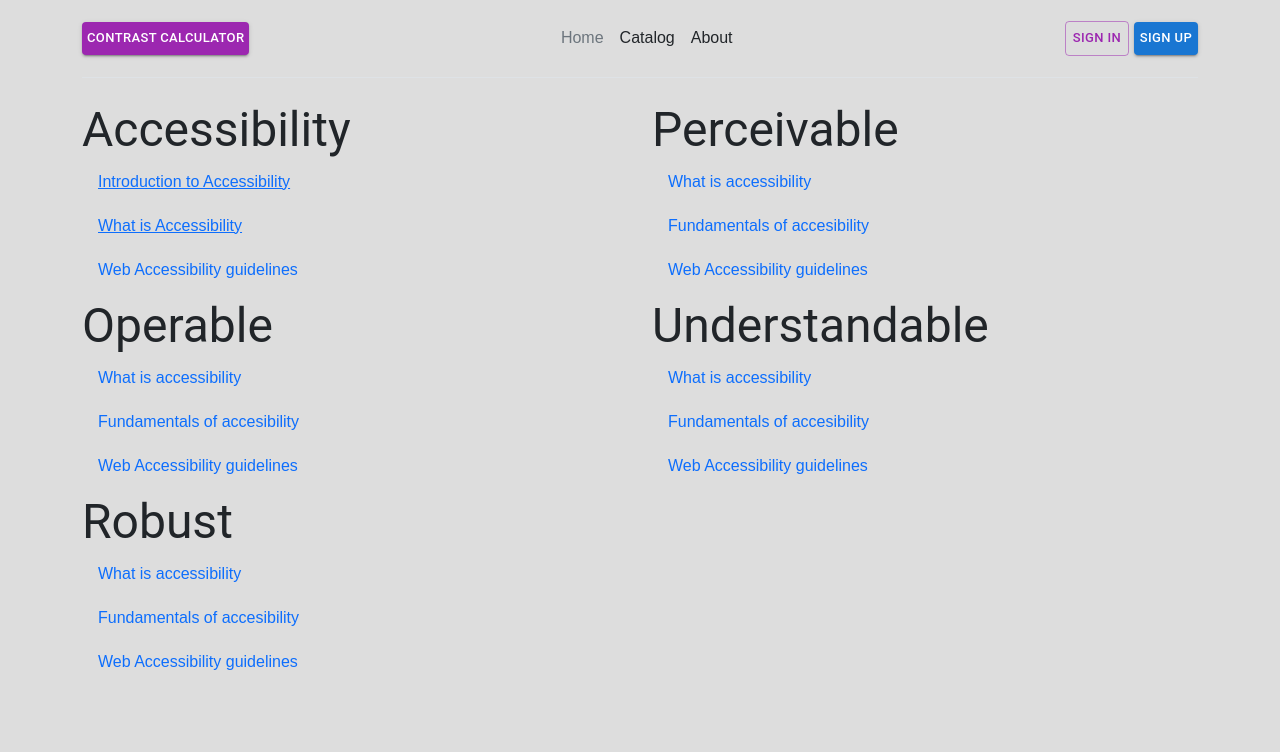
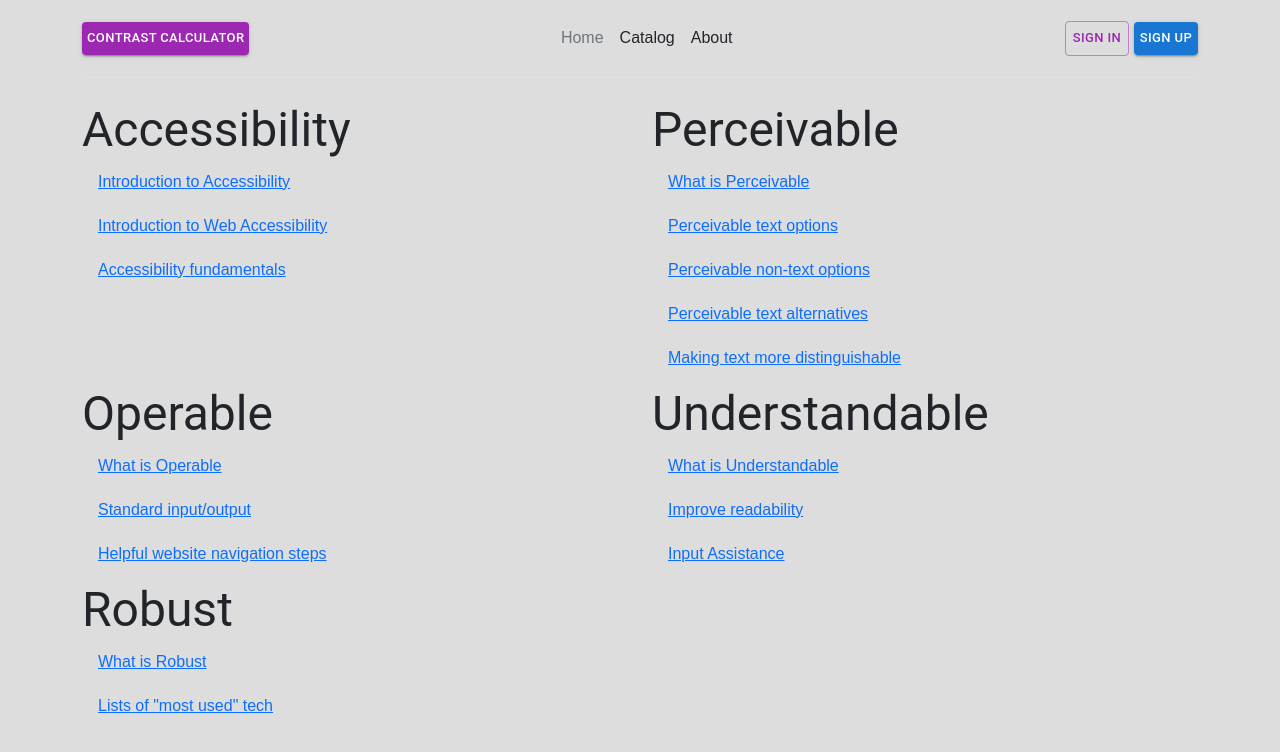
Before and after one commit to bailey-strum/capstone-accessibility, a React (Create React App) app: page /catalog in a window 1280 px wide. Shown: the top 752 px of the page. Built offline with nearby package versions, Linux system fonts and the light colour scheme.

Commit message:
made more changes and finished the catalog

```diff
--- a/src/Pages/LoggedOut/Catalog.tsx
+++ b/src/Pages/LoggedOut/Catalog.tsx
@@ -25,19 +25,19 @@ const Catalog = () => {
                                 <li className="nav-item">
                                     <a className="nav-link" href="#">
                                         <span data-feather="file" className="align-text-bottom"></span>
-                                        <a href = "https://www.w3.org/WAI/fundamentals/accessibility-intro/" > Introduction to Accessibility </a>
+                                        <a href = "https://en.wikipedia.org/wiki/Accessibility" > Introduction to Accessibility </a>
+                                    </a>
+                                </li>
+                                <li className="nav-item">
+                                    <a className="nav-link" href="#">
+                                        <span data-feather="file" className="align-text-bottom"></span>
+                                        <a href = "https://www.w3.org/WAI/fundamentals/accessibility-intro/" > Introduction to Web Accessibility </a>
                                     </a>
                                 </li>
                                 <li className="nav-item">
                                     <a className="nav-link" href="#">
                                         <span data-feather="shopping-cart" className="align-text-bottom"></span>
-                                      <a href = "https://www.w3.org/WAI/fundamentals/accessibility-intro/#what" > What is Accessibility </a>
-                                    </a>
-                                </li>
-                                <li className="nav-item">
-                                    <a className="nav-link" href="#">
-                                        <span data-feather="users" className="align-text-bottom"></span>
-                                        Web Accessibility guidelines
+                                      <a href = "https://www.w3.org/WAI/fundamentals/accessibility-intro/#what" > Accessibility fundamentals </a>
                                     </a>
                                 </li>
                             </ul>
@@ -51,19 +51,31 @@ const Catalog = () => {
                                 <li className="nav-item">
                                     <a className="nav-link" href="#">
                                         <span data-feather="file" className="align-text-bottom"></span>
-                                        What is accessibility
+                                        <a href = "/Perceivable/#perceive_intro" > What is Perceivable </a>
                                     </a>
                                 </li>
                                 <li className="nav-item">
                                     <a className="nav-link" href="#">
                                         <span data-feather="shopping-cart" className="align-text-bottom"></span>
-                                        Fundamentals of accesibility
+                                        <a href = "/Perceivable/#perceive_text_option" > Perceivable text options </a>
                                     </a>
                                 </li>
                                 <li className="nav-item">
                                     <a className="nav-link" href="#">
                                         <span data-feather="users" className="align-text-bottom"></span>
-                                        Web Accessibility guidelines
+                                        <a href = "/Perceivable/#perceive_nontext_options" > Perceivable non-text options </a>
+                                    </a>
+                                </li>
+                                <li className="nav-item">
+                                    <a className="nav-link" href="#">
+                                        <span data-feather="users" className="align-text-bottom"></span>
+                                        <a href = "/Perceivable/#perceive_text_alts" > Perceivable text alternatives </a>
+                                    </a>
+                                </li>
+                                <li className="nav-item">
+                                    <a className="nav-link" href="#">
+                                        <span data-feather="users" className="align-text-bottom"></span>
+                                        <a href = "/Perceivable/#perceive_distinguish" > Making text more distinguishable </a>
                                     </a>
                                 </li>
                             </ul>
@@ -77,19 +89,19 @@ const Catalog = () => {
                                 <li className="nav-item">
                                     <a className="nav-link" href="#">
                                         <span data-feather="file" className="align-text-bottom"></span>
-                                        What is accessibility
+                                        <a href = "/Operable/#operable_intro" > What is Operable </a>
                                     </a>
                                 </li>
                                 <li className="nav-item">
                                     <a className="nav-link" href="#">
                                         <span data-feather="shopping-cart" className="align-text-bottom"></span>
-                                        Fundamentals of accesibility
+                                        <a href = "/Operable/#operable_standardIO" > Standard input/output </a>
                                     </a>
                                 </li>
                                 <li className="nav-item">
                                     <a className="nav-link" href="#">
                                         <span data-feather="users" className="align-text-bottom"></span>
-                                        Web Accessibility guidelines
+                                        <a href = "/Operable/#operable_nagivation" > Helpful website navigation steps </a>
                                     </a>
                                 </li>
                             </ul>
@@ -103,19 +115,19 @@ const Catalog = () => {
                                 <li className="nav-item">
                                     <a className="nav-link" href="#">
                                         <span data-feather="file" className="align-text-bottom"></span>
-                                        What is accessibility
+                                        <a href = "/Understandable/#understandable_intro" > What is Understandable </a>
                                     </a>
                                 </li>
                                 <li className="nav-item">
                                     <a className="nav-link" href="#">
                                         <span data-feather="shopping-cart" className="align-text-bottom"></span>
-                                        Fundamentals of accesibility
+                                        <a href = "/Understandable/#understandable_readability" > Improve readability </a>
                                     </a>
                                 </li>
                                 <li className="nav-item">
                                     <a className="nav-link" href="#">
                                         <span data-feather="users" className="align-text-bottom"></span>
-                                        Web Accessibility guidelines
+                                        <a href = "/Understandable/#understandable_input_assistance" > Input Assistance </a>
                                     </a>
                                 </li>
                             </ul>
@@ -129,19 +141,13 @@ const Catalog = () => {
                                 <li className="nav-item">
                                     <a className="nav-link" href="#">
                                         <span data-feather="file" className="align-text-bottom"></span>
-                                        What is accessibility
+                                        <a href = "/Robust/#robust_intro" > What is Robust </a>
                                     </a>
                                 </li>
                                 <li className="nav-item">
                                     <a className="nav-link" href="#">
                                         <span data-feather="shopping-cart" className="align-text-bottom"></span>
-                                        Fundamentals of accesibility
-                                    </a>
-                                </li>
-                                <li className="nav-item">
-                                    <a className="nav-link" href="#">
-                                        <span data-feather="users" className="align-text-bottom"></span>
-                                        Web Accessibility guidelines
+                                        <a href = "/Robust/#robust_list_of_tech" > Lists of "most used" tech   </a>
                                     </a>
                                 </li>
                             </ul>
--- a/src/Pages/LoggedOut/HomeScreen.tsx
+++ b/src/Pages/LoggedOut/HomeScreen.tsx
@@ -73,7 +73,7 @@ const HomeScreen = () => {
 
 
 
-                        <Card sx={{ maxWidth: 310}} onClick={() => navigate('/understandable')}>
+                        <Card sx={{ maxWidth: 350}} onClick={() => navigate('/understandable')}>
                             <CardActionArea>
                                 <CardMedia
                                 component="img"
--- a/src/Pages/LoggedOut/Operable.tsx
+++ b/src/Pages/LoggedOut/Operable.tsx
@@ -14,10 +14,10 @@ const Operable = () => {
         <body>
 
         <div className="first_paragraph">
-        <p>Functionality available from keyboard - the keyboard should be the baseline of expected input rather than keyboard and mouse. This means that a standard keyboard should be able to seamlessly navigate and operate the functionality of a website. </p>
+        <p id="operable_intro">Functionality available from keyboard - the keyboard should be the baseline of expected input rather than keyboard and mouse. This means that a standard keyboard should be able to seamlessly navigate and operate the functionality of a website. </p>
         </div>
 <div className="io_methods">
-<p>The following are examples of standard input methods</p>
+<p id="operable_standardIO">The following are examples of standard input methods</p>
 
 <ul>
    <li> A keyboard alone </li>
@@ -80,7 +80,7 @@ const Operable = () => {
 
 
 <div className="fifth_paragraph">
-<p>Users should be able to easily navigate themself both within the website and within the page they are located in  </p>
+<p id="operable_nagivation">Users should be able to easily navigate themself both within the website and within the page they are located in  </p>
 
 <p> For within the website </p>
 <ul>
--- a/src/Pages/LoggedOut/Perceivable.tsx
+++ b/src/Pages/LoggedOut/Perceivable.tsx
@@ -14,7 +14,7 @@ const Perceivable = () => {
         <body>
 
         <div className="initial_paragraph">
-        <p> Making a website perceivable means that users must be able to perceive the information in some way using one or more of their senses. The critical part of the perceivable category in web accessibility is that the content is presented in different ways, enough to make sure as many people as possible can still perceive it.</p>
+        <p id="perceive_intro"> Making a website perceivable means that users must be able to perceive the information in some way using one or more of their senses. The critical part of the perceivable category in web accessibility is that the content is presented in different ways, enough to make sure as many people as possible can still perceive it.</p>
 
         <p>Adaptability: Content should have multiple ways of being presented.</p>
         <p>Distinguishability: Content should be easy to see and hear.</p>
@@ -52,7 +52,7 @@ const Perceivable = () => {
         </div>
 
         <div className="text_list">
-        <h5>Text content:</h5>
+        <h5 id ="perceive_text_option">Text content:</h5>
         <ul>
        <li> Customizable features make your website more accessible. </li>
         <li>Text to speech </li>
@@ -68,7 +68,7 @@ const Perceivable = () => {
 
 
         <div className="non_text_list">
-        <h5>Non-text content (images, audio, video, and multimedia): </h5>
+        <h5 id="perceive_nontext_options">Non-text content (images, audio, video, and multimedia): </h5>
         <p>With non-text content, you want to give the user an experience as close as possible to being able to see the visual media when they cannot see it. </p>
         <ul>
         <li>Use short equivalents for images, such as icons, buttons, and graphics</li>
@@ -90,7 +90,7 @@ const Perceivable = () => {
 
 
         <div className="text_alternative_list">
-        <h5>Text alternatives </h5>
+        <h5 id="perceive_text_alts">Text alternatives </h5>
         <p>You can include a short text alternative to briefly describe what it is. For some content, like videos, animations, and graphs, longer alt text can be additionally provided to describe it fully. Things to think about including in your text alt:</p>
         <ul>
             <li>Why is the content there/what is its purpose</li>
@@ -110,7 +110,7 @@ const Perceivable = () => {
 
 
         <div className="disting_list">
-        <h5> Distinguishability </h5>
+        <h5 id="perceive_distinguish"> Distinguishability </h5>
        <p> In a nutshell: This means making it as easy as possible for users to see and hear the content. </p>
        <ul>
         <li> Do not use color as the only way of identifying or differentiating content</li>
--- a/src/Pages/LoggedOut/Robust.tsx
+++ b/src/Pages/LoggedOut/Robust.tsx
@@ -12,7 +12,7 @@ const Robust = () => {
         <body>
 
         <div className="robust_intial_paragraph">
-        Users will be using many different kinds of web-browsers, and good quality web content will be accessible by as many web browsers as possible, if wide reach is the desired goal. These different web browsers will have different tools, extensions, etc which will all be implemented differently.
+        <p id="robust_intro">Users will be using many different kinds of web-browsers, and good quality web content will be accessible by as many web browsers as possible, if wide reach is the desired goal. These different web browsers will have different tools, extensions, etc which will all be implemented differently. </p>
         </div>
 
     <div className="robust_introduction_paragraph">
@@ -22,7 +22,7 @@ const Robust = () => {
     </div>
 
 <div className="browsers_list">
-    <p>The most popular web browsers are (according to Oberlo.com as of 2022) </p>
+    <p id="robust_list_of_tech">The most popular web browsers are (according to Oberlo.com as of 2022) </p>
 <ol type="1">
     <li>Google Chrome </li>
     <li>Apple’s Safari </li>
--- a/src/Pages/LoggedOut/Understandable.tsx
+++ b/src/Pages/LoggedOut/Understandable.tsx
@@ -1,7 +1,3 @@
-import { Box, Button, Card, CardActionArea, CardContent, CardMedia, Typography } from "@mui/material";
-import {useState} from "react";
-import { Link } from "react-router-dom";
-import {Navigate} from "react-router-dom";
 import Header from "../../Components/Header";
 import "./pour.css";
 
@@ -12,7 +8,7 @@ const Understandable = () => {
         <body>
 
     <div className="readability_paragraph">
-    <h6> Readability </h6>
+    <h6 id="understandable_intro"> Readability </h6>
     <p>When authoring the content of your web pages, you must ensure that text is readable and understandable by as broad an audience as possible. This should also be implemented for use with assistive technologies. </p>
 
 <p> Decoding the text: </p>
@@ -25,7 +21,7 @@ const Understandable = () => {
 </div>
 
 <div className="improve_readability_paragraph">
-<p>Improving your website’s readability: </p>
+<p id = "understandable_readability">Improving your website’s readability: </p>
 <ul>
     <li>Provide a mechanism to find definitions for unusual words, phrases and/or abbreviations (examples: link to definitions, glossary, inline definitions, description lists, search functions) </li>
     <li>Lessen the amount of mental energy spent decoding by using common and familiar words and avoiding long, run-on sentences </li>
@@ -98,7 +94,7 @@ const Understandable = () => {
 </div>
 
 <div className="input_assist_paragraph">
-<h6> Input Assistance </h6>
+<h6 id = "understandable_input_assistance"> Input Assistance </h6>
 <p>Make sure users understand the functionality as best you can to help prevent mistakes due to users not understanding or recognizing interaction rules. Implement reminders and cues on how to best interact with the system and provide methods for users to easily correct mistakes when they do make them.</p>
 
 <ul>
@@ -115,7 +111,6 @@ const Understandable = () => {
 
 </div>
 
-
 <div className="important_note_paragraph">
 <h6>Remember that too much information can be just as bad as too little. </h6>
 
@@ -126,9 +121,6 @@ const Understandable = () => {
 </ul>
 </div>
 
-
-
-
         </body>
         </html>
     )
--- a/src/Pages/LoggedOut/pour.css
+++ b/src/Pages/LoggedOut/pour.css
@@ -170,3 +170,5 @@
 .getting_started_begin{
     padding: 10px;
 }
+
+/*Catalog*/
```
